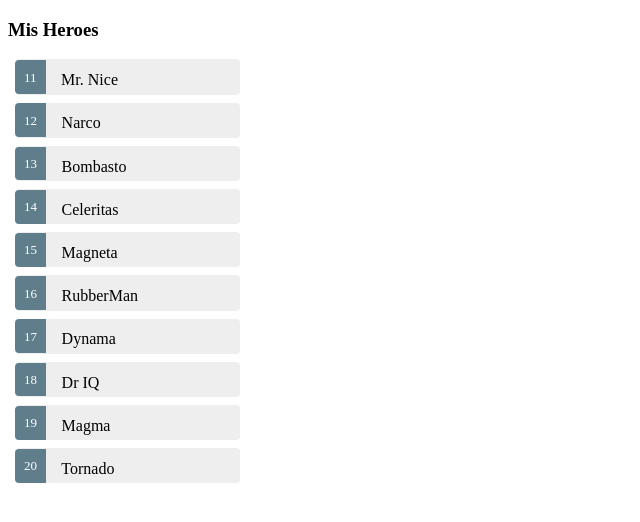
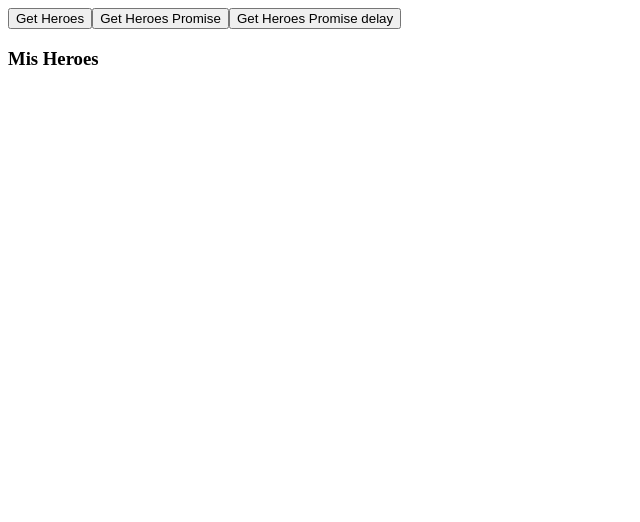
Before and after one commit to jorgeucano/tour-of-heroes-with-cli-es, an Angular app: page / in a window 1280 px wide. Shown: the top 522 px of the page, without its empty margins (0-640 px from the left). Built offline with nearby package versions, Linux system fonts and the light colour scheme.

Commit message:
paso-06: servicios y manejo de datos

```diff
--- a/src/app/app.module.ts
+++ b/src/app/app.module.ts
@@ -5,6 +5,8 @@ import { FormsModule }   from '@angular/forms';
 import { AppComponent } from './app.component';
 import { ListadoComponent } from './listado/listado.component';
 import { HeroeDetalleComponent } from './heroe-detalle/heroe-detalle.component';
+
+import { HeroeService } from './heroe.service';
 
 @NgModule({
   declarations: [
@@ -16,7 +18,7 @@ import { HeroeDetalleComponent } from './heroe-detalle/heroe-detalle.component';
     BrowserModule,
     FormsModule
   ],
-  providers: [],
+  providers: [HeroeService],
   bootstrap: [ListadoComponent]
 })
 export class AppModule { }
--- /dev/null
+++ b/src/app/heroe.service.ts
@@ -0,0 +1,31 @@
+import { Injectable } from '@angular/core';
+
+import { Heroe } from './heroe';
+import { HEROES } from './mockups/mock-heroes';
+
+@Injectable()
+export class HeroeService {
+
+  constructor() { }
+
+  // retorno comun
+  getHeroes(): Heroe[] {
+    return HEROES;
+  }
+
+  // retorno en promesa
+  getHeroesPromise(): Promise<Heroe[]> {
+    return Promise.resolve(HEROES);
+  }
+
+  // retorno en promesa con delay
+  getHeroesDelayPromise():Promise<Heroe[]>{
+    return new Promise(resolve => {
+      // Simula una latencia de 2 segundos del servidor
+      setTimeout(() => resolve(this.getHeroes()), 2000);
+    });
+  }
+
+
+
+}
--- a/src/app/listado/listado.component.html
+++ b/src/app/listado/listado.component.html
@@ -1,3 +1,7 @@
+<button (click)="getHeroes()">Get Heroes</button>
+<button (click)="getHeroesPromise()">Get Heroes Promise</button>
+<button (click)="getHeroesDelayPromise()"> Get Heroes Promise delay</button>
+
 <app-heroe-detalle [heroe]="heroeSeleccionado"></app-heroe-detalle>
 
 <h3> Mis Heroes </h3>
--- a/src/app/listado/listado.component.ts
+++ b/src/app/listado/listado.component.ts
@@ -1,5 +1,7 @@
 import { Component, OnInit } from '@angular/core';
 import { Heroe } from '../heroe';
+
+import { HeroeService } from '../heroe.service';
 
 @Component({
   selector: 'app-listado',
@@ -16,25 +18,27 @@ export class ListadoComponent implements OnInit {
   }
 
   heroeSeleccionado: Heroe;
+  HEROES: Heroe[];
 
-
-  HEROES: Heroe[] = [
-    { id: 11, nombre: 'Mr. Nice' },
-    { id: 12, nombre: 'Narco' },
-    { id: 13, nombre: 'Bombasto' },
-    { id: 14, nombre: 'Celeritas' },
-    { id: 15, nombre: 'Magneta' },
-    { id: 16, nombre: 'RubberMan' },
-    { id: 17, nombre: 'Dynama' },
-    { id: 18, nombre: 'Dr IQ' },
-    { id: 19, nombre: 'Magma' },
-    { id: 20, nombre: 'Tornado' }
-  ];
-
-  constructor() {
+  constructor(private heroeService: HeroeService) {
   }
 
   ngOnInit() {
+    // this.HEROES = this.heroeService.getHeroes();
+  }
+
+  getHeroes():void{
+    this.HEROES = this.heroeService.getHeroes();
+  }
+
+  // get con promesa
+  getHeroesPromise(): void {
+    this.heroeService.getHeroesPromise().then(heroes => this.HEROES = heroes);
+  }
+
+  // get con promesa y delay 2 segundos
+  getHeroesDelayPromise():void{
+    this.heroeService.getHeroesDelayPromise().then(heroes => this.HEROES = heroes);
   }
 
   seleccionar(heroe:Heroe){
--- /dev/null
+++ b/src/app/mockups/mock-heroes.ts
@@ -0,0 +1,13 @@
+import { Heroe } from '../heroe';
+export const HEROES: Heroe[] = [
+  {id: 11, nombre: 'Mr. Nice'},
+  {id: 12, nombre: 'Narco'},
+  {id: 13, nombre: 'Bombasto'},
+  {id: 14, nombre: 'Celeritas'},
+  {id: 15, nombre: 'Magneta'},
+  {id: 16, nombre: 'RubberMan'},
+  {id: 17, nombre: 'Dynama'},
+  {id: 18, nombre: 'Dr IQ'},
+  {id: 19, nombre: 'Magma'},
+  {id: 20, nombre: 'Tornado'}
+];
```
Also changed, not shown: 2 other files (tests, documents, lock files or other folders).
